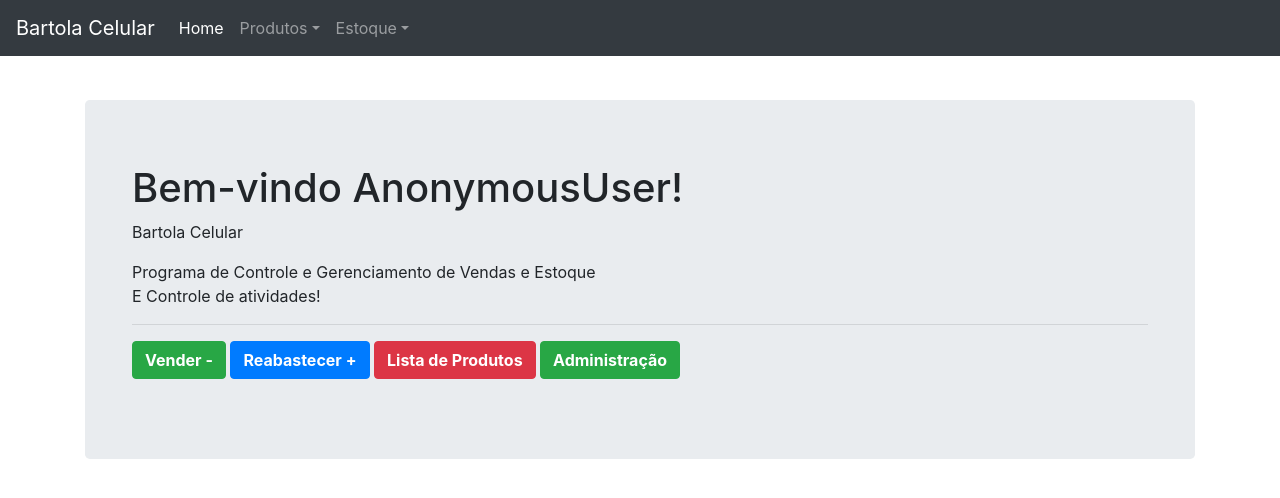
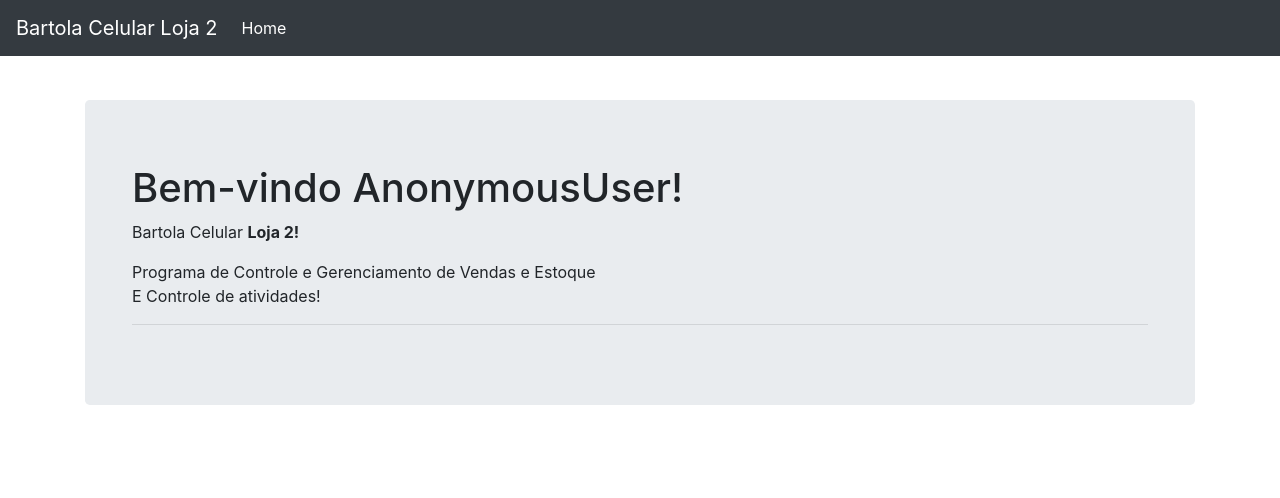
Before and after one commit to spinho010/Bartolaa2, a Django app: template projeto/core/templates/index.html in a window 1280 px wide. Shown: the top 498 px of the page. Run offline with Django 3.2, Linux system fonts and the light colour scheme; the template is opened without the code that fills it, so the values that code supplies are empty; some libraries are stand-ins or nearby versions.

Commit message:
vamoooss ver

```diff
--- a/projeto/core/templates/base.html
+++ b/projeto/core/templates/base.html
@@ -7,7 +7,7 @@
     <meta charset="utf-8">
     <meta name="viewport" content="width=device-width, initial-scale=1, shrink-to-fit=no">
     <link rel="shortcut icon" href="https://www.djangoproject.com/favicon.ico">
-    <title>Bartola Celular</title>
+    <title>Bartola Celular Loja 2</title>
 
     <!-- Bootstrap CSS -->
     <link rel="stylesheet" href="https://maxcdn.bootstrapcdn.com/bootstrap/4.0.0/css/bootstrap.min.css" integrity="sha384-Gn5384xqQ1aoWXA+058RXPxPg6fy4IWvTNh0E263XmFcJlSAwiGgFAW/dAiS6JXm" crossorigin="anonymous">
--- a/projeto/core/templates/includes/nav.html
+++ b/projeto/core/templates/includes/nav.html
@@ -1,7 +1,7 @@
 <!-- https://github.com/JTruax/bootstrap-starter-template/blob/master/template/start.html -->
 
 <nav class="navbar navbar-expand-md navbar-dark bg-dark fixed-top">
-    <a class="navbar-brand" href="/">Bartola Celular</a>
+    <a class="navbar-brand" href="/">Bartola Celular Loja 2</a>
     <button class="navbar-toggler" type="button" data-toggle="collapse" data-target="#navbarsExampleDefault" aria-controls="navbarsExampleDefault" aria-expanded="false" aria-label="Toggle navigation">
         <span class="navbar-toggler-icon"></span>
     </button>
@@ -10,24 +10,6 @@
         <ul class="navbar-nav mr-auto">
             <li class="nav-item active">
                 <a class="nav-link" href="{% url 'core:index' %}">Home <span class="sr-only">(current)</span></a>
-            </li>
-            <li class="nav-item dropdown">
-                <a class="nav-link dropdown-toggle" href="#" id="dropdown01" data-toggle="dropdown" aria-haspopup="true" aria-expanded="false">Produtos</a>
-                <div class="dropdown-menu" aria-labelledby="dropdown01">
-                    <a class="dropdown-item" href="{% url 'produto:produto_list' %}">Produtos</a> <!-- {% url 'produto:produto_list' %} -->
-                    <!--<a class="dropdown-item" href="{% url 'produto:import_csv' %}">Importar CSV</a>
-                    <a class="dropdown-item" href="{% url 'produto:export_csv' %}">Exportar CSV</a>
-                    <a class="dropdown-item" href="{% url 'produto:import_xlsx' %}">Importar XLSX</a>
-                    <a class="dropdown-item" href="{% url 'produto:export_xlsx' %}">Exportar XLSX</a>
-                    <a class="dropdown-item" href="{% url 'produto:import_csv_with_pandas' %}">Importar CSV com Pandas</a> -->
-                </div>
-            </li>
-            <li class="nav-item dropdown">
-                <a class="nav-link dropdown-toggle" href="#" id="dropdown02" data-toggle="dropdown" aria-haspopup="true" aria-expanded="false">Estoque</a>
-                <div class="dropdown-menu" aria-labelledby="dropdown02">
-                    <a class="dropdown-item" href="{% url 'estoque:estoque_entrada_list' %}">Reabastecer</a> <!-- {% url 'estoque:estoque_entrada_list' %} -->
-                    <a class="dropdown-item" href="{% url 'estoque:estoque_saida_list' %}">Vender</a> <!-- {% url 'estoque:estoque_saida_list' %} -->
-                </div>
             </li>
             <!-- <li class="nav-item dropdown">
                 <a class="nav-link dropdown-toggle" href="#" id="dropdown03" data-toggle="dropdown" aria-haspopup="true" aria-expanded="false">Protocolo de Entrega</a>
--- a/projeto/core/templates/index.html
+++ b/projeto/core/templates/index.html
@@ -5,10 +5,26 @@
 <div class="jumbotron">
   <div class="container">
     <h1>Bem-vindo {{ user }}!</h1>
-    <p>Bartola Celular</p>
+    <p>Bartola Celular <strong>Loja 2!</strong></p>
     <p>
       Programa de Controle e Gerenciamento de Vendas e Estoque <br>
       E Controle de atividades! <br> <hr>
+      {% if user.groups.all.0.name == 'FUNCIONARIO' %}
+
+        <a href="{% url 'estoque:estoque_saida_list' %}">
+          <button type="button" class="btn btn-success"><strong>Vender -</strong></button>
+        </a>
+
+        <a href="{% url 'produto:produto_list' %}">
+          <button type="button" class="btn btn-danger"><strong>Lista de Produtos</strong></button>
+        </a>
+
+      {% else %}
+          <h1></h1>
+      {% endif %}
+
+      {% if user.groups.all.0.name == 'GERENCIA' %}
+
         <a href="{% url 'estoque:estoque_saida_list' %}">
           <button type="button" class="btn btn-success"><strong>Vender -</strong></button>
         </a>
@@ -21,6 +37,10 @@
         <a href="/admin">
           <button type="button" class="btn btn-success"><strong>Administração</strong></button>
         </a>
+
+      {% else %}
+          <h1></h1>
+      {% endif %}
     </p>
   </div>
 </div>
--- a/projeto/settings.py
+++ b/projeto/settings.py
@@ -25,7 +25,7 @@ BASE_DIR = os.path.dirname(os.path.dirname(os.path.abspath(__file__)))
 SECRET_KEY = 'django-insecure-j5nz(&top0ay(8czr-w0-9#7byq$0rbm!^*^ke)35@#alw'
 
 # SECURITY WARNING: don't run with debug turned on in production!
-DEBUG = False
+DEBUG = True
 
 ALLOWED_HOSTS = ['*']
 
```
Lines whose indentation alone changed are shown as unchanged.
